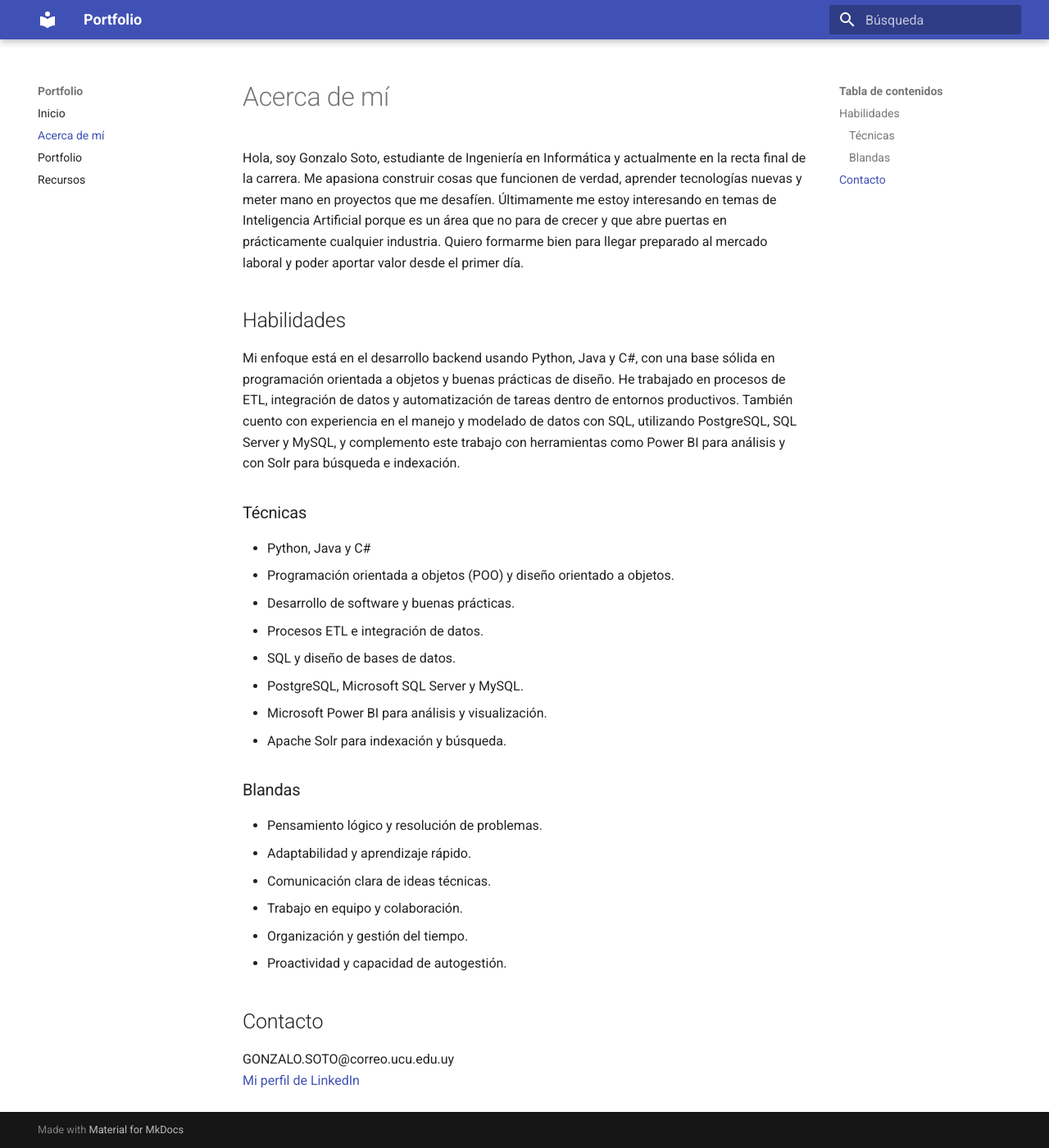
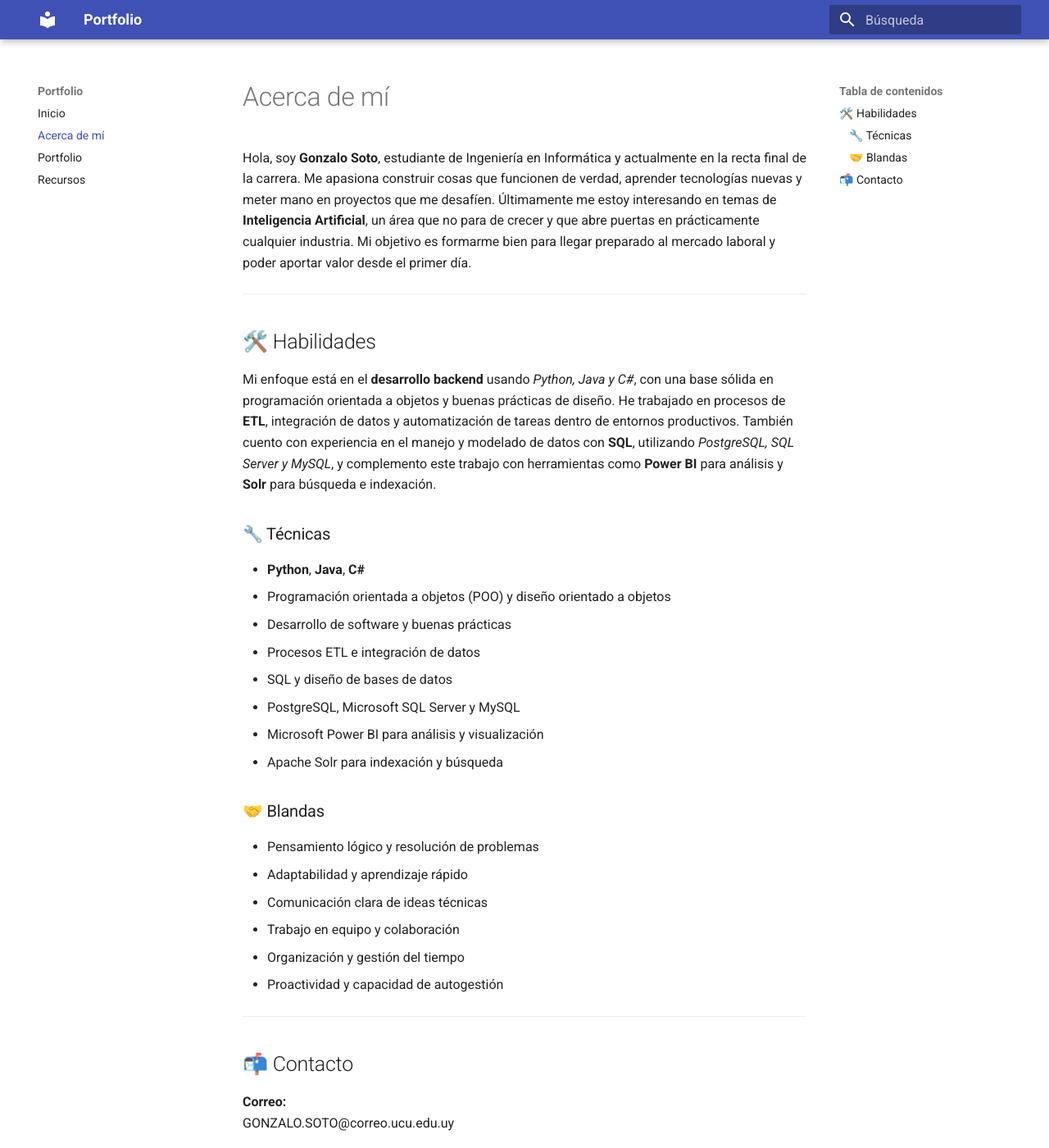
Before and after one commit to Sotogonzalo/IA-portfolio, an MkDocs documentation site: the page built from docs/acerca.md, in a window 1280 px wide and 1400 px high. Shown: the whole window at 82% size. Built offline with MkDocs 1.6.1 and Material for MkDocs 9.7.7, drawn with Linux system fonts in a browser that asks for light colours.

Commit message:
mejor formato.

```diff
--- a/docs/acerca.md
+++ b/docs/acerca.md
@@ -5,30 +5,38 @@ date: 2025-08-22
 
 # Acerca de mí
 
-Hola, soy Gonzalo Soto, estudiante de Ingeniería en Informática y actualmente en la recta final de la carrera. Me apasiona construir cosas que funcionen de verdad, aprender tecnologías nuevas y meter mano en proyectos que me desafíen. Últimamente me estoy interesando en temas de Inteligencia Artificial porque es un área que no para de crecer y que abre puertas en prácticamente cualquier industria. Quiero formarme bien para llegar preparado al mercado laboral y poder aportar valor desde el primer día.
+Hola, soy **Gonzalo Soto**, estudiante de Ingeniería en Informática y actualmente en la recta final de la carrera. Me apasiona construir cosas que funcionen de verdad, aprender tecnologías nuevas y meter mano en proyectos que me desafíen. Últimamente me estoy interesando en temas de **Inteligencia Artificial**, un área que no para de crecer y que abre puertas en prácticamente cualquier industria. Mi objetivo es formarme bien para llegar preparado al mercado laboral y poder aportar valor desde el primer día.
 
-## Habilidades
+---
 
-Mi enfoque está en el desarrollo backend usando Python, Java y C#, con una base sólida en programación orientada a objetos y buenas prácticas de diseño. He trabajado en procesos de ETL, integración de datos y automatización de tareas dentro de entornos productivos. También cuento con experiencia en el manejo y modelado de datos con SQL, utilizando PostgreSQL, SQL Server y MySQL, y complemento este trabajo con herramientas como Power BI para análisis y con Solr para búsqueda e indexación.
+## 🛠️ Habilidades
 
-### Técnicas
-- Python, Java y C#
-- Programación orientada a objetos (POO) y diseño orientado a objetos.
-- Desarrollo de software y buenas prácticas.
-- Procesos ETL e integración de datos.
-- SQL y diseño de bases de datos.
-- PostgreSQL, Microsoft SQL Server y MySQL.
-- Microsoft Power BI para análisis y visualización.
-- Apache Solr para indexación y búsqueda.
+Mi enfoque está en el **desarrollo backend** usando *Python, Java y C#*, con una base sólida en programación orientada a objetos y buenas prácticas de diseño. He trabajado en procesos de **ETL**, integración de datos y automatización de tareas dentro de entornos productivos. También cuento con experiencia en el manejo y modelado de datos con **SQL**, utilizando *PostgreSQL, SQL Server y MySQL*, y complemento este trabajo con herramientas como **Power BI** para análisis y **Solr** para búsqueda e indexación.
 
-### Blandas
-- Pensamiento lógico y resolución de problemas.
-- Adaptabilidad y aprendizaje rápido.
-- Comunicación clara de ideas técnicas.
-- Trabajo en equipo y colaboración.
-- Organización y gestión del tiempo.
-- Proactividad y capacidad de autogestión.
+### 🔧 Técnicas
+- **Python**, **Java**, **C#**
+- Programación orientada a objetos (POO) y diseño orientado a objetos
+- Desarrollo de software y buenas prácticas
+- Procesos ETL e integración de datos
+- SQL y diseño de bases de datos
+- PostgreSQL, Microsoft SQL Server y MySQL
+- Microsoft Power BI para análisis y visualización
+- Apache Solr para indexación y búsqueda
 
-## Contacto
+### 🤝 Blandas
+- Pensamiento lógico y resolución de problemas
+- Adaptabilidad y aprendizaje rápido
+- Comunicación clara de ideas técnicas
+- Trabajo en equipo y colaboración
+- Organización y gestión del tiempo
+- Proactividad y capacidad de autogestión
+
+---
+
+## 📬 Contacto
+
+**Correo:**
 GONZALO.SOTO@correo.ucu.edu.uy
+
+**LinkedIn:**
 [Mi perfil de LinkedIn](https://www.linkedin.com/in/gonzalo-soto-fraga-0a14a816b)
```
